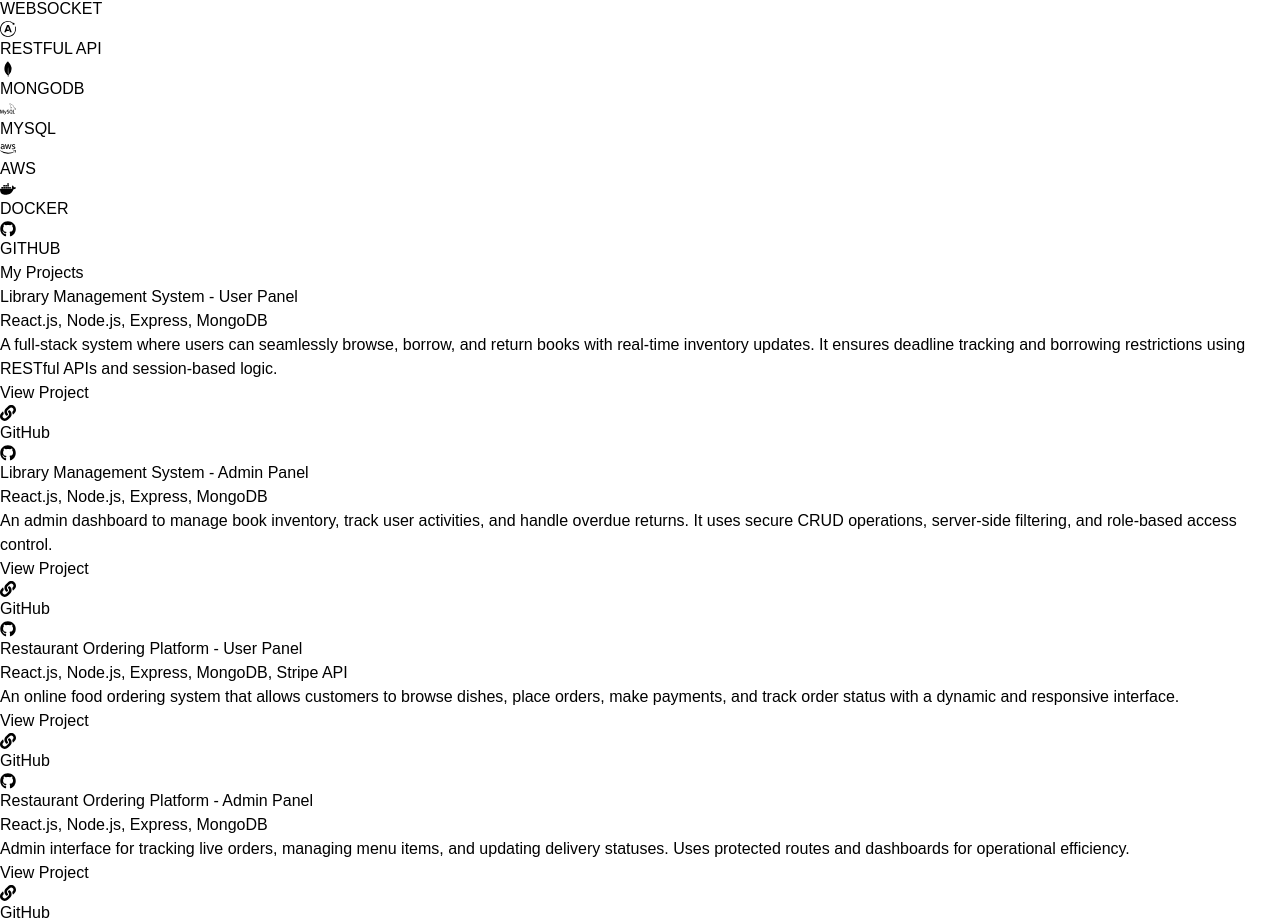
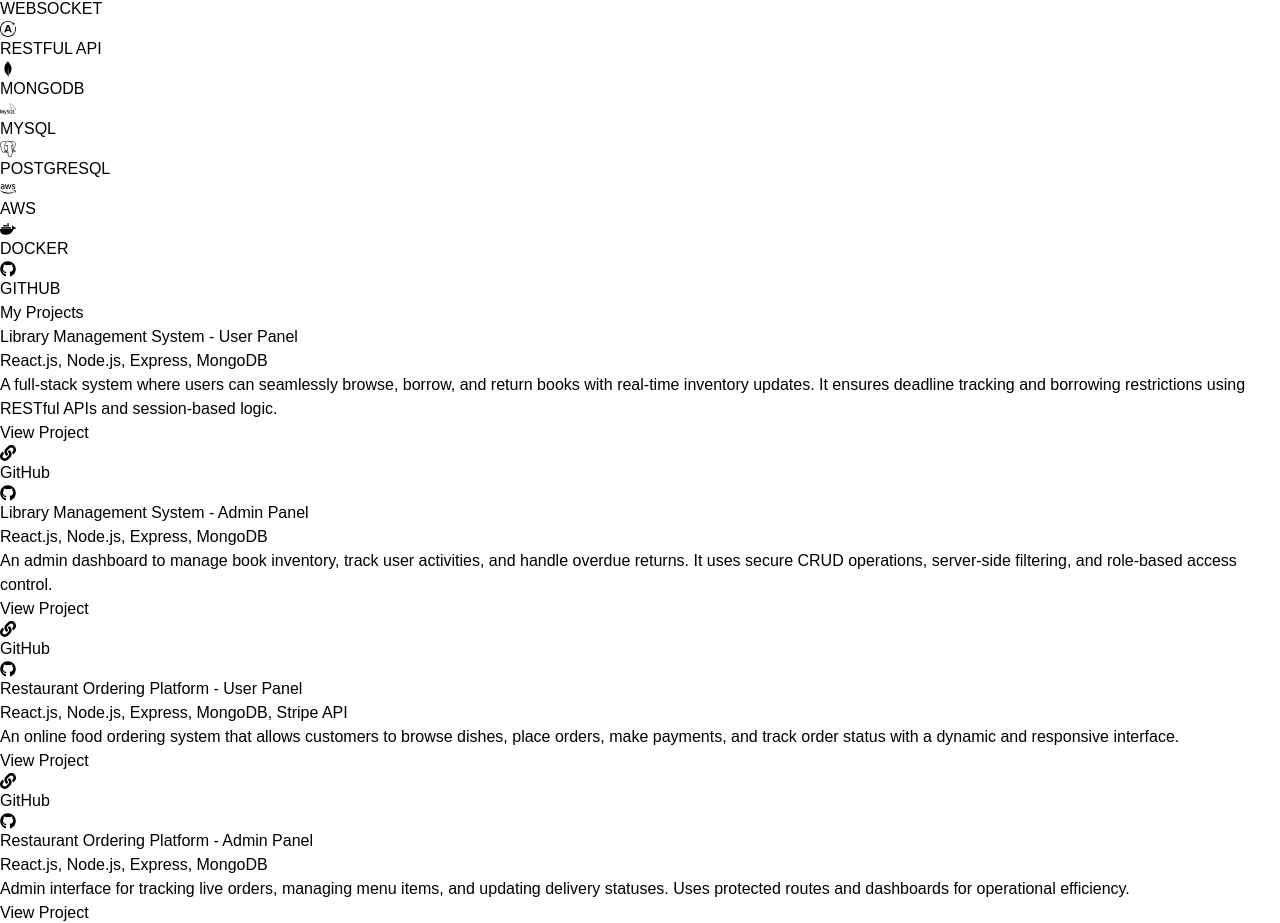
Before and after one commit to kamlesh-t25/portfolio_website, a React (Vite) app: page / in a window 1280 px wide. Shown: the part 893-1816 px from the top of the page. Built offline with nearby package versions, Linux system fonts and the light colour scheme.

Commit message:
Skill add

```diff
--- a/src/components/Skills/Skills.jsx
+++ b/src/components/Skills/Skills.jsx
@@ -2,6 +2,7 @@
 import { Link } from 'react-router-dom'
 import { FaHtml5, FaCss3Alt, FaBootstrap, FaJs, FaReact, FaNodeJs, FaAws, FaGithub, FaJava } from 'react-icons/fa';
 import { SiTailwindcss, SiNextdotjs, SiExpress, SiSocketdotio, SiApollographql, SiMongodb, SiMysql, SiDocker } from 'react-icons/si';
+import { SiPostgresql } from 'react-icons/si';
 
 const skillData = [
   { name: "HTML", icon: <FaHtml5 className="text-4xl text-orange-600" /> },
@@ -18,6 +19,7 @@
   { name: "RESTFUL API", icon: <SiApollographql className="text-4xl text-indigo-500" /> },
   { name: "MONGODB", icon: <SiMongodb className="text-4xl text-green-700" /> },
   { name: "MYSQL", icon: <SiMysql className="text-4xl text-blue-700" /> },
+    { name: "POSTGRESQL", icon: <SiPostgresql className="text-4xl text-blue-800" /> },
   { name: "AWS", icon: <FaAws className="text-4xl text-orange-500" /> },
   { name: "DOCKER", icon: <SiDocker className="text-4xl text-blue-500" /> },
   { name: "GITHUB", icon: <FaGithub className="text-4xl text-gray-900" /> },
```
